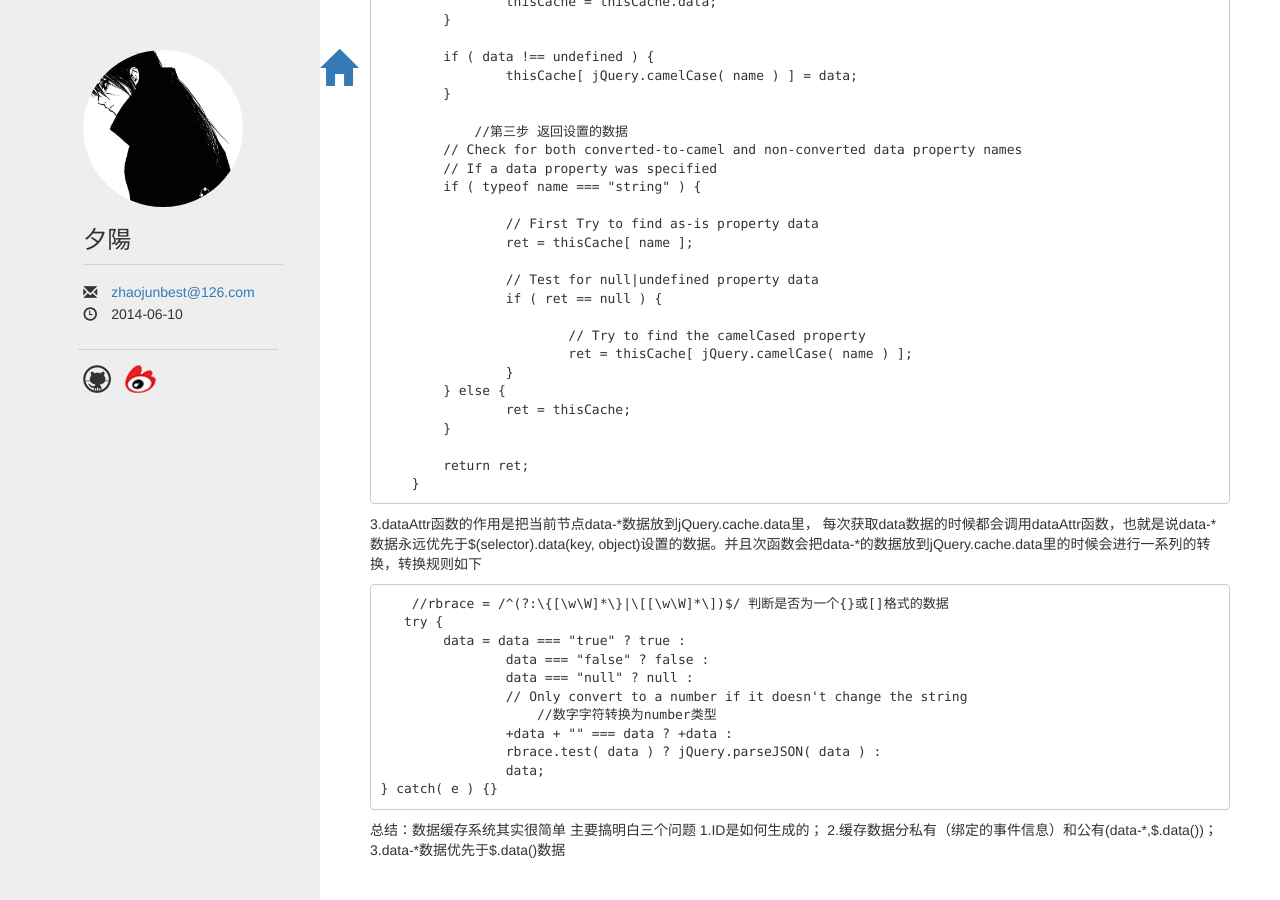
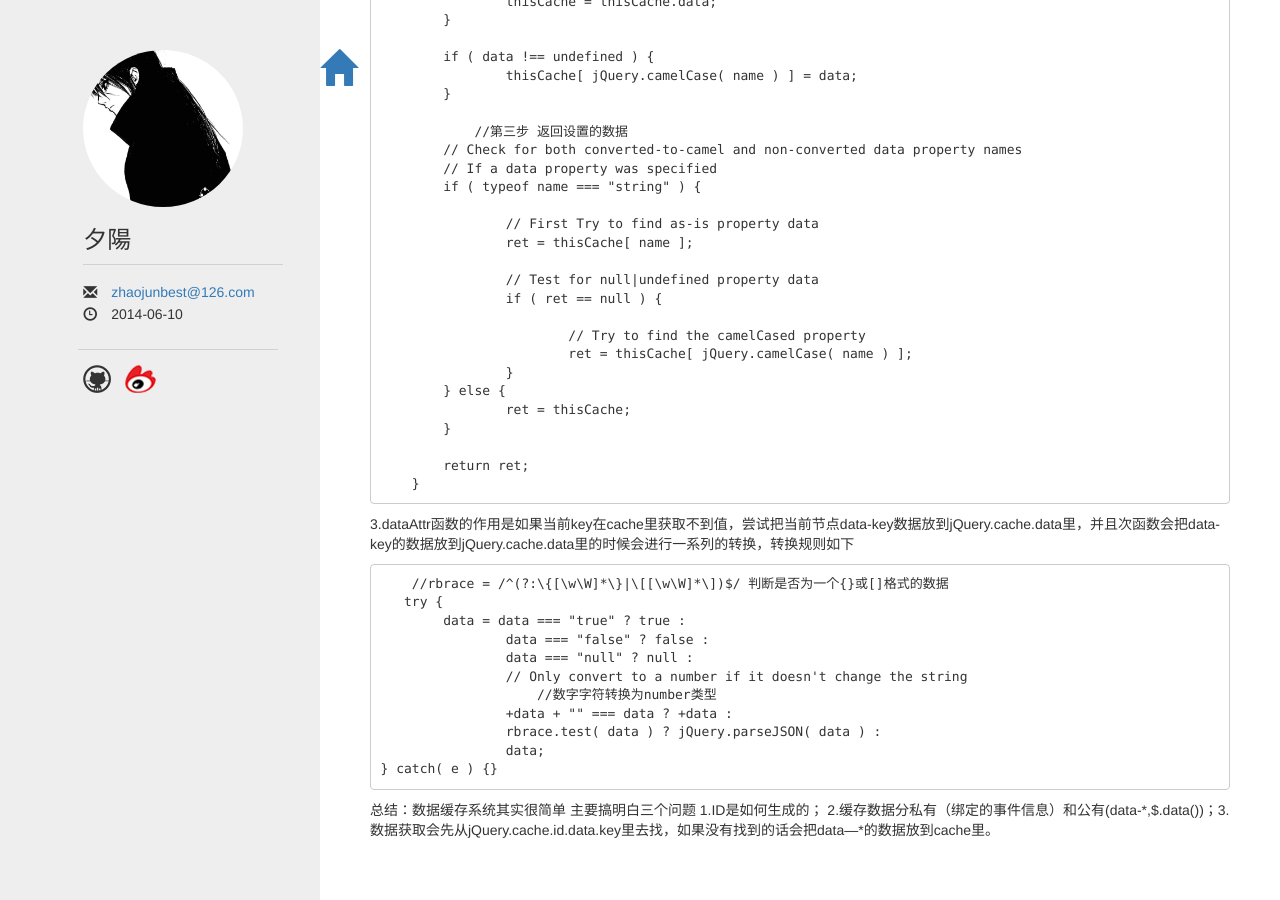
Before and after one commit to jackzhaojun/jackzhaojun.github.io, a Jekyll site: the page built from _posts/2014-07-22-jQuery数据缓存系统解析.md, in a window 1280 px wide and 900 px high, scrolled down 3716 px. Built offline with Jekyll 4.4.1, drawn with Linux system fonts in a browser that asks for light colours; nearby versions of some CDN libraries.

Commit message:
Update 2014-07-22-jQuery数据缓存系统解析.md
修正

```diff
--- a/_posts/2014-07-22-jQuery数据缓存系统解析.md
+++ b/_posts/2014-07-22-jQuery数据缓存系统解析.md
@@ -212,7 +212,7 @@
         }
 
 
-3.dataAttr函数的作用是把当前节点data-\*数据放到jQuery.cache.data里， 每次获取data数据的时候都会调用dataAttr函数，也就是说data-\*数据永远优先于$(selector).data(key, object)设置的数据。并且次函数会把data-\*的数据放到jQuery.cache.data里的时候会进行一系列的转换，转换规则如下
+3.dataAttr函数的作用是如果当前key在cache里获取不到值，尝试把当前节点data-key数据放到jQuery.cache.data里，并且次函数会把data-key的数据放到jQuery.cache.data里的时候会进行一系列的转换，转换规则如下
 
         //rbrace = /^(?:\{[\w\W]*\}|\[[\w\W]*\])$/ 判断是否为一个{}或[]格式的数据
        try {
@@ -226,4 +226,4 @@
 			data;
 	} catch( e ) {}
 
-总结：数据缓存系统其实很简单 主要搞明白三个问题 1.ID是如何生成的； 2.缓存数据分私有（绑定的事件信息）和公有(data-\*,$.data())；3.data-\*数据优先于$.data()数据
+总结：数据缓存系统其实很简单 主要搞明白三个问题 1.ID是如何生成的； 2.缓存数据分私有（绑定的事件信息）和公有(data-\*,$.data())；3.数据获取会先从jQuery.cache.id.data.key里去找，如果没有找到的话会把data—\*的数据放到cache里。
```
